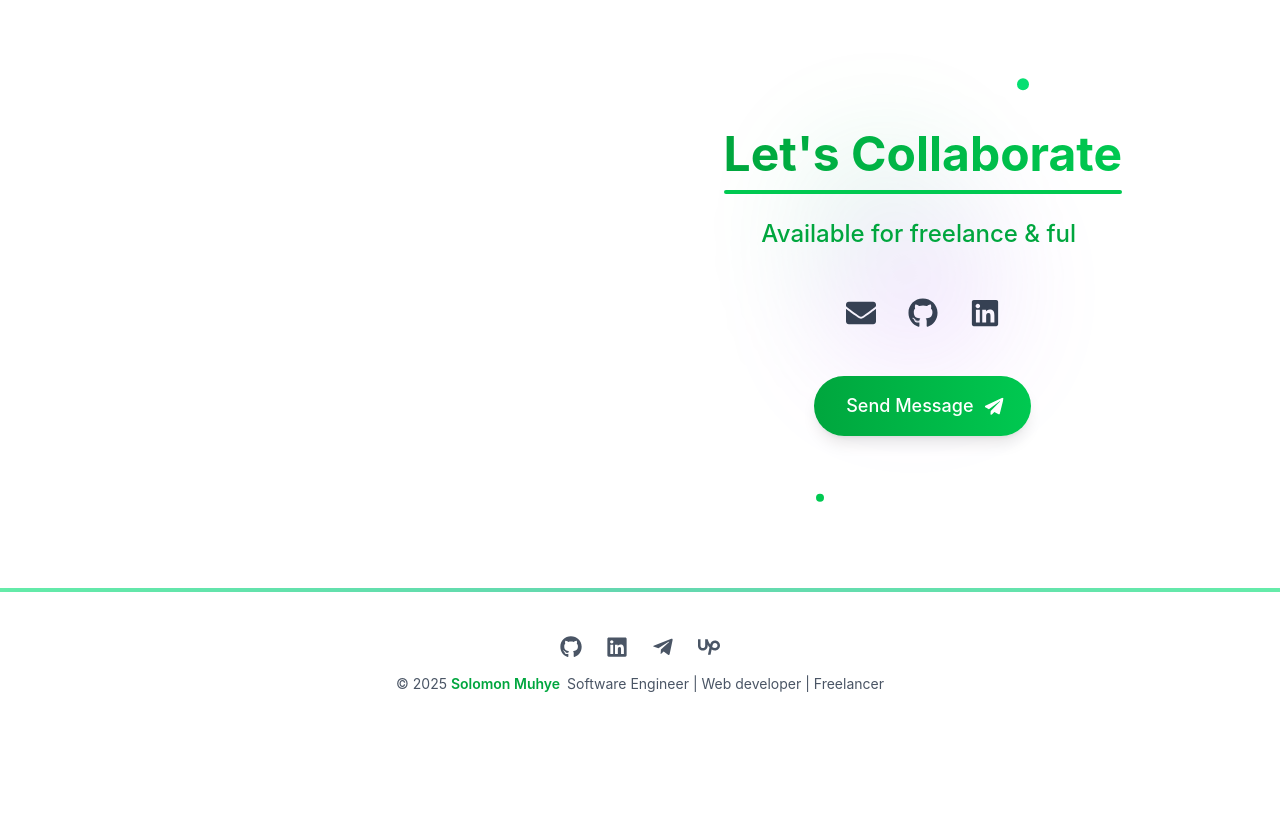
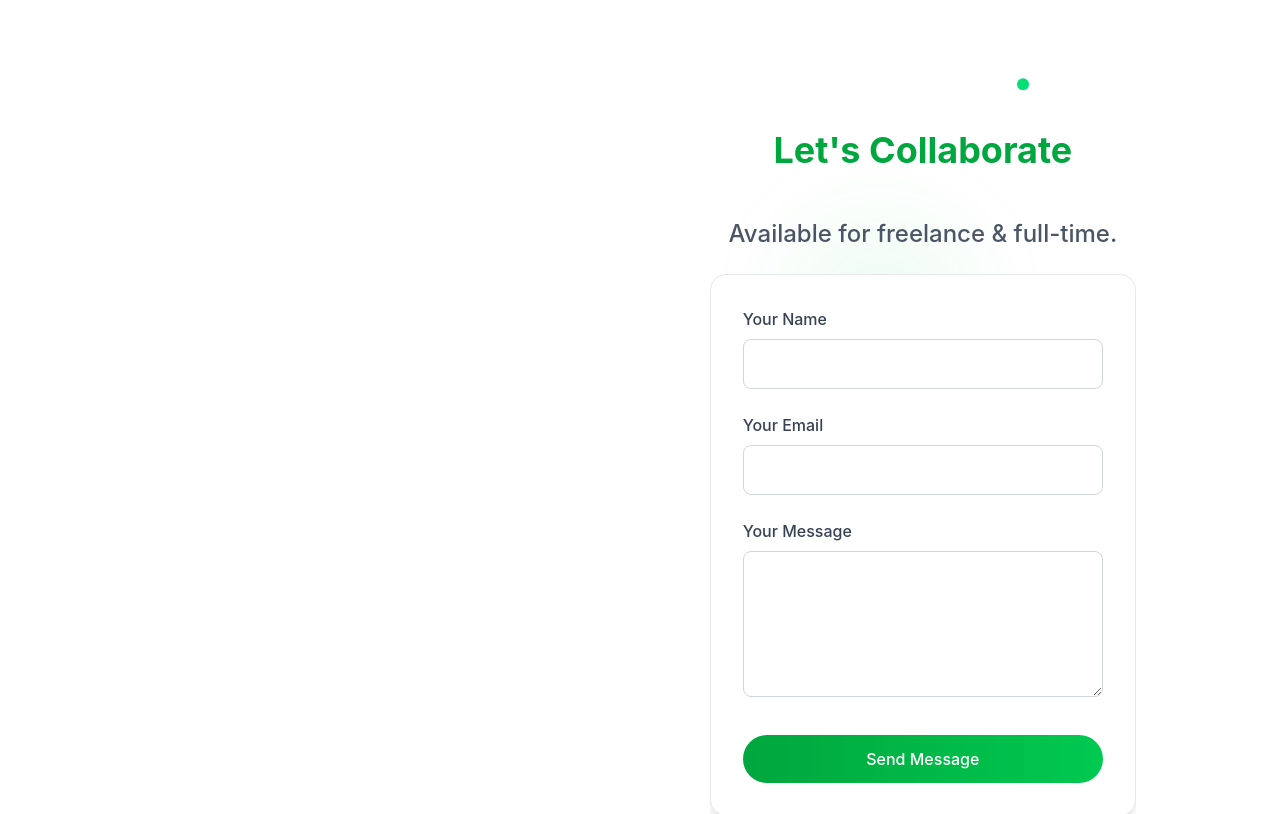
Before and after one commit to solomon-mh/solomon-muhye, a React (Vite) app: page / in a window 1280 px wide. Shown: the part 4640-5454 px from the top of the page. Before the commit the page ends 5358 px from the top, so only its background shows below. Built offline with nearby package versions, Linux system fonts and the light colour scheme.

Commit message:
refactor Contact component to enhance form handling and user experience with emailjs integration and improved animations

```diff
--- a/src/components/Contact.tsx
+++ b/src/components/Contact.tsx
@@ -1,32 +1,60 @@
-import { motion, AnimatePresence } from "framer-motion";
-import { FaEnvelope, FaGithub, FaLinkedin, FaPaperPlane } from "react-icons/fa";
-import { useEffect, useState } from "react";
-import { TypeAnimation } from "react-type-animation";
+import { AnimatePresence, motion } from "framer-motion";
+import { useState } from "react";
+import { FaEnvelope, FaGithub, FaLinkedin } from "react-icons/fa";
+import emailjs from "emailjs-com";
+import { toast } from "react-toastify";
 
 const Contact = () => {
   // Enhanced typing effect with react-type-animation
-  const phrases = [
-    "Let's build something amazing together",
-    1500,
-    "Available for freelance & full-time",
-    1500,
-    "Got a project? Let's talk!",
-    1500,
-  ];
 
-  // Pigeon animation with physics
-  const [fly, setFly] = useState(false);
-  const [trigger, setTrigger] = useState(0);
+  const [formData, setFormData] = useState({
+    name: "",
+    email: "",
+    message: "",
+  });
+  const [formStatus, setFormStatus] = useState("idle"); // 'idle', 'submitting', 'success', 'error'
+  interface ContactFormData {
+    name: string;
+    email: string;
+    message: string;
+  }
+  const handleInputChange = (
+    e: React.ChangeEvent<HTMLInputElement | HTMLTextAreaElement>
+  ) => {
+    const { name, value } = e.target;
+    setFormData((prev: ContactFormData) => ({
+      ...prev,
+      [name]: value,
+    }));
+  };
 
-  // Auto-fly every 10s
-  useEffect(() => {
-    const interval = setInterval(() => {
-      setTrigger((prev) => prev + 1);
-      setFly(true);
-      setTimeout(() => setFly(false), 2500);
-    }, 10000);
-    return () => clearInterval(interval);
-  }, []);
+  const handleSubmit = (e: React.FormEvent<HTMLFormElement>): void => {
+    e.preventDefault();
+    setFormStatus("submitting");
+
+    emailjs
+      .sendForm(
+        import.meta.env.VITE_EMAILJS_SERVICE_ID,
+        import.meta.env.VITE_EMAILJS_TEMPLATE_ID,
+        e.target as HTMLFormElement,
+        import.meta.env.VITE_EMAILJS_PUBLIC_KEY
+      )
+      .then(
+        () => {
+          setFormStatus("success");
+          setFormData({ name: "", email: "", message: "" });
+        },
+        () => {
+          setFormStatus("idle");
+          toast.error("Something went wrong. Please try again later.");
+        }
+      )
+      .finally(() => {
+        setTimeout(() => {
+          setFormStatus("idle");
+        }, 2300);
+      });
+  };
 
   return (
     <section id="contact" className="relative py-28 overflow-hidden">
@@ -48,15 +76,9 @@ const Contact = () => {
           transition={{ duration: 0.6 }}
           className="relative inline-block mb-6"
         >
-          <motion.h2 className="text-4xl md:text-5xl font-bold bg-clip-text text-transparent bg-gradient-to-r from-green-600 to-green-500 dark:from-green-400 dark:to-green-300 mb-4">
+          <motion.h2 className="text-4xl font-bold text-center mb-6 text-green-600 dark:text-green-400">
             Let's Collaborate
           </motion.h2>
-          <motion.div
-            initial={{ width: 0 }}
-            whileInView={{ width: "100%" }}
-            transition={{ duration: 0.8, delay: 0.2 }}
-            className="absolute bottom-0 left-0 h-1 bg-green-500 rounded-full"
-          />
         </motion.div>
 
         {/* Enhanced typing animation */}
@@ -64,20 +86,14 @@ const Contact = () => {
           initial={{ opacity: 0 }}
           whileInView={{ opacity: 1 }}
           transition={{ delay: 0.4 }}
-          className="text-xl md:text-2xl font-medium text-gray-600 dark:text-gray-300 mb-10 h-10"
+          className="text-xl md:text-2xl font-medium text-gray-600 dark:text-gray-300 mb-6"
         >
-          <TypeAnimation
-            sequence={phrases}
-            wrapper="span"
-            speed={50}
-            repeat={Infinity}
-            className="text-green-600 dark:text-green-400"
-          />
+          <p>Available for freelance & full-time.</p>
         </motion.div>
 
         {/* Social icons with floating effect */}
         <motion.div
-          className="flex justify-center gap-8 mb-12"
+          className="flex lg:hidden justify-center gap-8 mb-12"
           initial={{ opacity: 0 }}
           whileInView={{ opacity: 1 }}
           transition={{ staggerChildren: 0.1 }}
@@ -85,17 +101,17 @@ const Contact = () => {
           {[
             {
               icon: <FaEnvelope />,
-              href: "mailto:you@example.com",
+              href: "mailto:solomon.muhye.wd@gmail.com",
               label: "Email",
             },
             {
               icon: <FaGithub />,
-              href: "https://github.com/yourprofile",
+              href: "https://github.com/solomon-mh",
               label: "GitHub",
             },
             {
               icon: <FaLinkedin />,
-              href: "https://linkedin.com/in/yourprofile",
+              href: "https://linkedin.com/in/solomonmuhye",
               label: "LinkedIn",
             },
           ].map((item, index) => (
@@ -120,73 +136,145 @@ const Contact = () => {
           ))}
         </motion.div>
 
-        {/* Premium pigeon button */}
+        {/* Animated Form */}
+        <AnimatePresence>
+          {
             <motion.div
-          className="relative inline-block"
-          initial={{ opacity: 0 }}
-          whileInView={{ opacity: 1 }}
-          transition={{ delay: 0.6 }}
+              initial={{ opacity: 0, height: 0 }}
+              animate={{ opacity: 1, height: "auto" }}
+              exit={{ opacity: 0, height: 0 }}
+              transition={{ duration: 0.4, ease: "easeInOut" }}
+              className="mt-6 max-w-md mx-auto overflow-hidden"
             >
-          <motion.button
-            whileHover={{
-              scale: 1.05,
-              boxShadow: "0 10px 25px -5px rgba(16, 185, 129, 0.3)",
-            }}
-            whileTap={{ scale: 0.95 }}
-            onClick={() => {
-              setTrigger((prev) => prev + 1);
-              setFly(true);
-              setTimeout(() => setFly(false), 2500);
-            }}
-            className="relative z-10 flex items-center gap-2 bg-gradient-to-r from-green-600 to-green-500 text-white px-8 py-4 rounded-full text-lg font-medium shadow-lg hover:shadow-green-500/30 transition-all overflow-hidden group"
+              <motion.form
+                initial={{ y: 20 }}
+                animate={{ y: 0 }}
+                transition={{ delay: 0.2 }}
+                onSubmit={handleSubmit}
+                className="bg-white dark:bg-gray-800 p-8 rounded-2xl shadow-xl border border-gray-200 dark:border-gray-700"
               >
-            <span>Send Message</span>
+                {formStatus === "success" ? (
+                  <motion.div
+                    initial={{ opacity: 0, scale: 0.9 }}
+                    animate={{ opacity: 1, scale: 1 }}
+                    className="text-center py-8"
+                  >
                     <motion.div
                       animate={{
-                x: [0, 4, 0],
-                rotate: [0, 10, -10, 0],
+                        scale: [1, 1.1, 1],
+                        rotate: [0, 5, -5, 0],
                       }}
-              transition={{
-                duration: 1.5,
-                repeat: Infinity,
-                ease: "easeInOut",
-              }}
+                      transition={{ duration: 0.6 }}
+                      className="text-5xl mb-4 text-green-500"
                     >
-              <FaPaperPlane />
+                      ✉️
+                    </motion.div>
+                    <h3 className="text-2xl font-bold text-gray-800 dark:text-white mb-2">
+                      Message Sent!
+                    </h3>
+                    <p className="text-gray-600 dark:text-gray-300">
+                      I'll get back to you soon. Thanks for reaching out!
+                    </p>
+                  </motion.div>
+                ) : (
+                  <>
+                    <motion.div
+                      initial={{ opacity: 0 }}
+                      animate={{ opacity: 1 }}
+                      transition={{ delay: 0.3 }}
+                      className="mb-6"
+                    >
+                      <label
+                        htmlFor="name"
+                        className="block text-left text-gray-700 dark:text-gray-300 mb-2 font-medium"
+                      >
+                        Your Name
+                      </label>
+                      <input
+                        type="text"
+                        id="name"
+                        name="name"
+                        value={formData.name}
+                        onChange={handleInputChange}
+                        required
+                        className="w-full px-4 py-3 rounded-lg border border-gray-300 dark:border-gray-600 focus:ring-2 focus:ring-green-500 focus:border-transparent bg-white dark:bg-gray-700 text-gray-800 dark:text-white transition-all"
+                      />
                     </motion.div>
 
-            {/* Button shine effect */}
-            <div className="absolute inset-0 overflow-hidden">
-              <div className="absolute -inset-y-full -left-20 w-20 bg-gradient-to-r from-transparent via-white/30 to-transparent group-hover:left-full transition-all duration-1000" />
-            </div>
-          </motion.button>
-
-          {/* Flying pigeon animation */}
-          <AnimatePresence>
-            {fly && (
                     <motion.div
-                key={trigger}
-                initial={{ x: 0, y: 0, opacity: 1, rotate: 0 }}
-                animate={{
-                  x: -400,
-                  y: -200,
-                  opacity: 0,
-                  rotate: -15,
-                }}
-                exit={{ opacity: 0 }}
-                transition={{
-                  duration: 2,
-                  ease: [0.4, 0, 0.2, 1],
-                }}
-                className="absolute left-1/2 top-0 text-4xl -translate-x-1/2 pointer-events-none"
-                style={{ transformOrigin: "center" }}
+                      initial={{ opacity: 0 }}
+                      animate={{ opacity: 1 }}
+                      transition={{ delay: 0.4 }}
+                      className="mb-6"
                     >
-                🕊️
-              </motion.div>
-            )}
-          </AnimatePresence>
+                      <label
+                        htmlFor="email"
+                        className="block text-left text-gray-700 dark:text-gray-300 mb-2 font-medium"
+                      >
+                        Your Email
+                      </label>
+                      <input
+                        type="email"
+                        id="email"
+                        name="email"
+                        value={formData.email}
+                        onChange={handleInputChange}
+                        required
+                        className="w-full px-4 py-3 rounded-lg border border-gray-300 dark:border-gray-600 focus:ring-2 focus:ring-green-500 focus:border-transparent bg-white dark:bg-gray-700 text-gray-800 dark:text-white transition-all"
+                      />
                     </motion.div>
 
+                    <motion.div
+                      initial={{ opacity: 0 }}
+                      animate={{ opacity: 1 }}
+                      transition={{ delay: 0.5 }}
+                      className="mb-8"
+                    >
+                      <label
+                        htmlFor="message"
+                        className="block text-left text-gray-700 dark:text-gray-300 mb-2 font-medium"
+                      >
+                        Your Message
+                      </label>
+                      <textarea
+                        id="message"
+                        name="message"
+                        value={formData.message}
+                        onChange={handleInputChange}
+                        required
+                        rows={5}
+                        className="w-full px-4 py-3 rounded-lg border border-gray-300 dark:border-gray-600 focus:ring-2 focus:ring-green-500 focus:border-transparent bg-white dark:bg-gray-700 text-gray-800 dark:text-white transition-all"
+                      ></textarea>
+                    </motion.div>
+
+                    <motion.button
+                      type="submit"
+                      disabled={formStatus === "submitting"}
+                      whileHover={{ scale: 1.02 }}
+                      whileTap={{ scale: 0.98 }}
+                      className={`w-full py-3 px-6 rounded-full font-medium text-white transition-all ${
+                        formStatus === "submitting"
+                          ? "bg-green-400 cursor-not-allowed"
+                          : "bg-gradient-to-r from-green-600 to-green-500 hover:shadow-lg hover:shadow-green-500/30"
+                      }`}
+                    >
+                      {formStatus === "submitting" ? (
+                        <motion.span
+                          animate={{ opacity: [0.6, 1, 0.6] }}
+                          transition={{ duration: 1.5, repeat: Infinity }}
+                        >
+                          Sending...
+                        </motion.span>
+                      ) : (
+                        <span>Send Message</span>
+                      )}
+                    </motion.button>
+                  </>
+                )}
+              </motion.form>
+            </motion.div>
+          }
+        </AnimatePresence>
         {/* Subtle floating dots */}
         <motion.div
           className="absolute bottom-10 left-1/4 w-2 h-2 rounded-full bg-green-500"
@@ -194,8 +282,8 @@ const Contact = () => {
             y: [0, -15, 0],
           }}
           transition={{
-            duration: 3,
-            repeat: Infinity,
+            duration: 8,
+            repeat: 4,
             ease: "easeInOut",
           }}
         />
```
Lines whose indentation alone changed are shown as unchanged.
